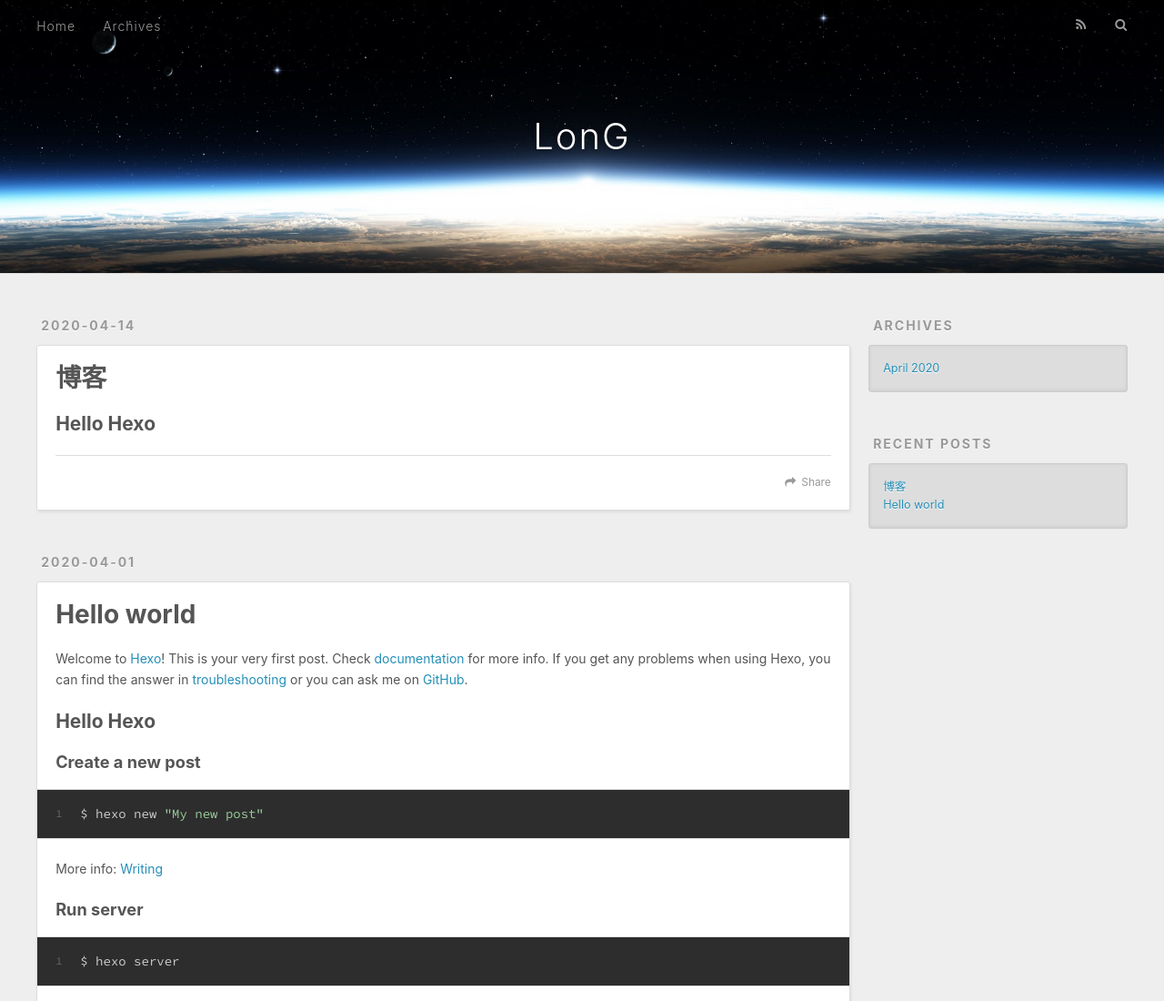
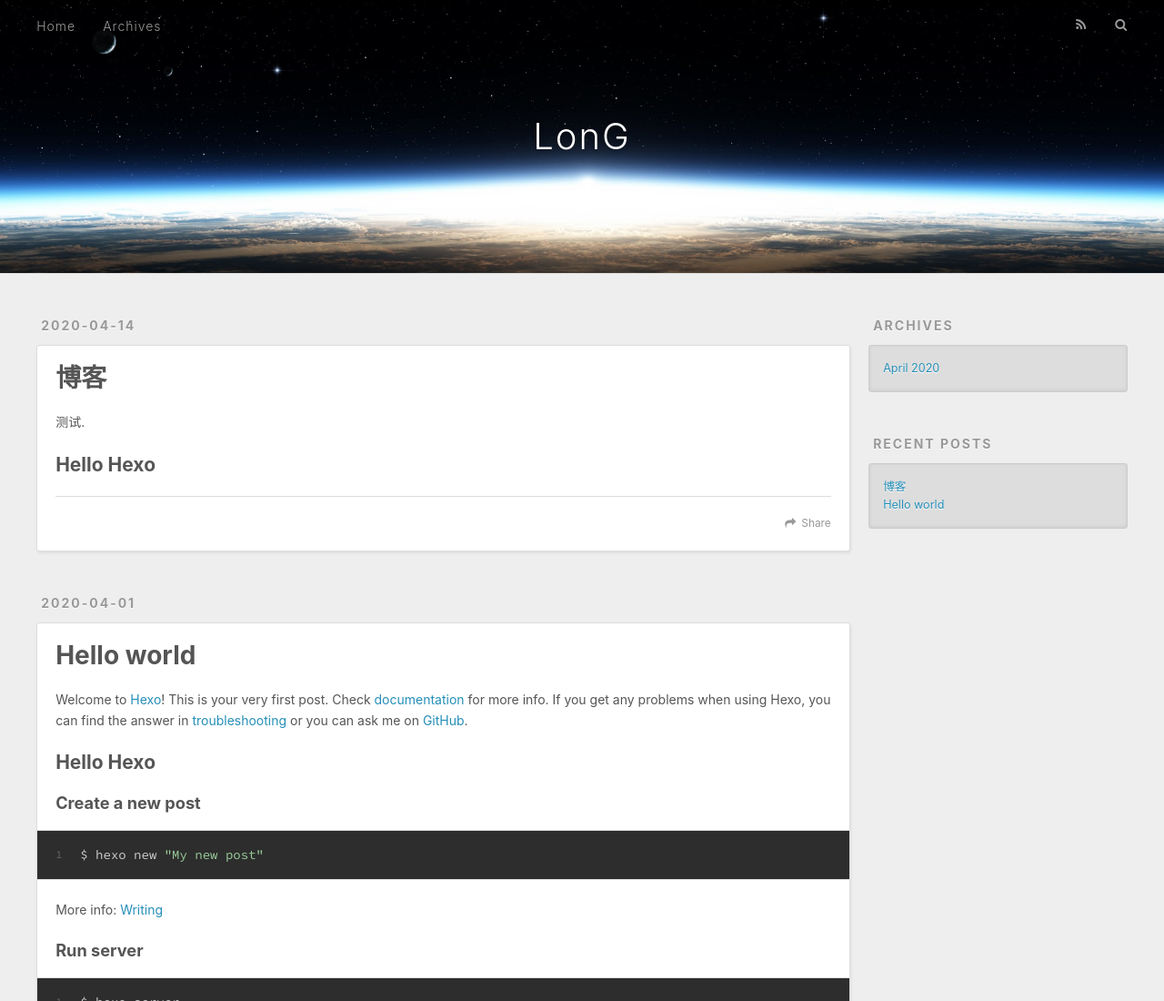
Before and after one commit to Pyoui/Pyoui.github.io, a plain HTML site: page index.html in a window 1280 px wide. Shown: the top 1100 px of the page at 91% size. Drawn offline with nearby package versions, Linux system fonts and the light colour scheme.

Commit message:
Site updated: 2020-04-25 02:14:48

```diff
--- a/index.html
+++ b/index.html
@@ -86,7 +86,8 @@
 
     <div class="article-entry" itemprop="articleBody">
 
-        <h2 id="Hello-Hexo"><a href="#Hello-Hexo" class="headerlink" title="Hello Hexo"></a>Hello Hexo</h2>
+        <p>测试.</p>
+<h2 id="Hello-Hexo"><a href="#Hello-Hexo" class="headerlink" title="Hello Hexo"></a>Hello Hexo</h2>
 
     </div>
     <footer class="article-footer">
```
Also changed, not shown: 2020/04/14/博客/index.html (+5 -4 lines).
